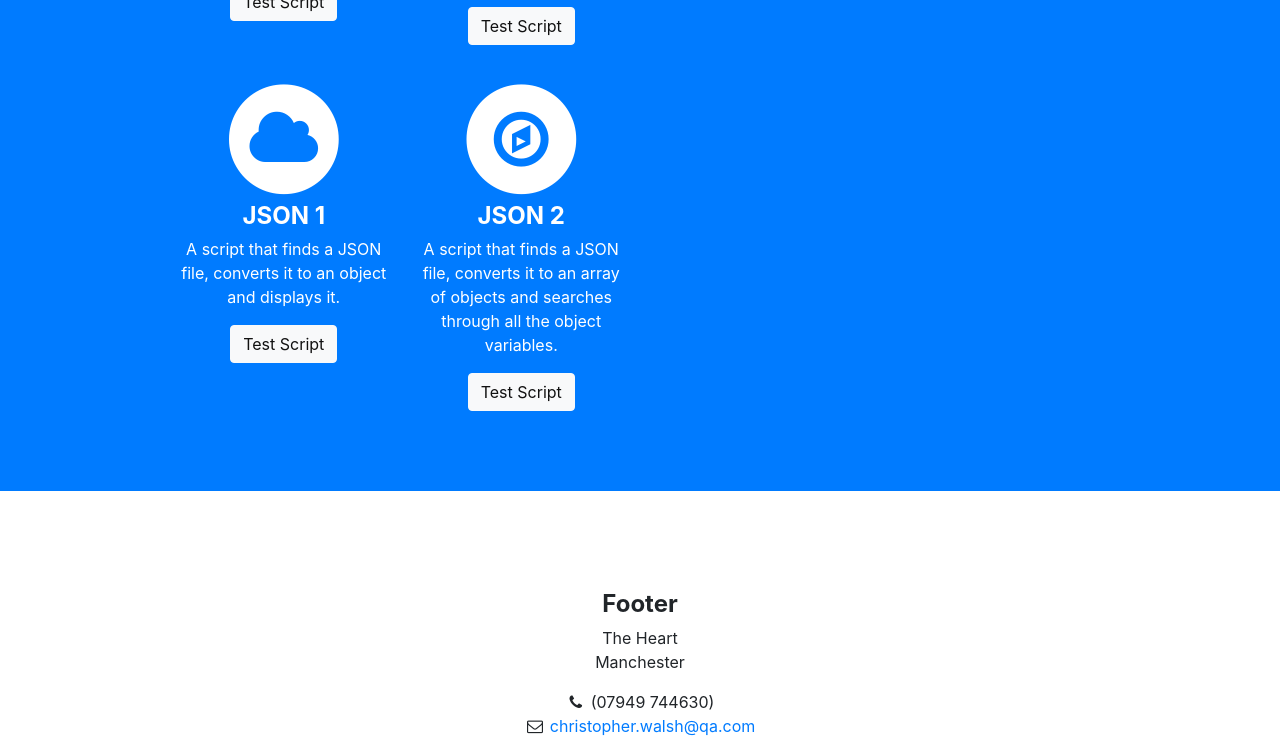
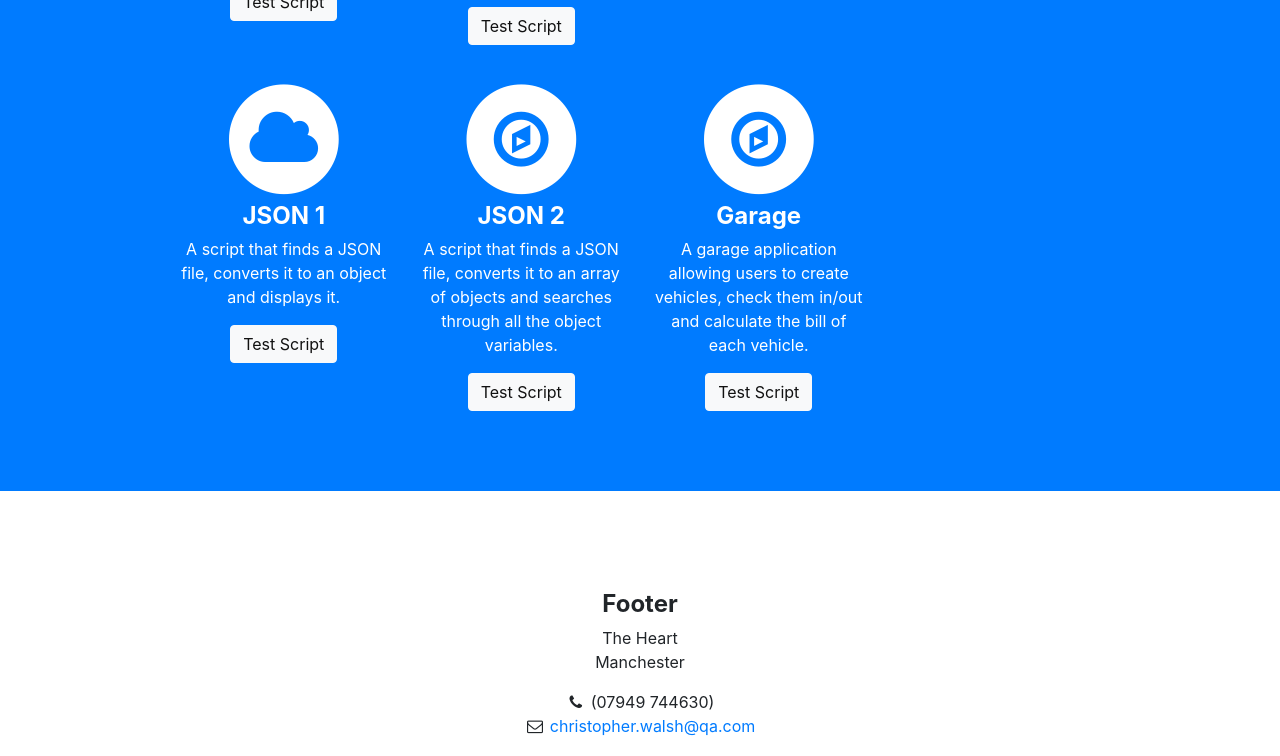
Before and after one commit to Chris150994/Chris150994.github.io, a website with bundled scripts: page ProjectList.html in a window 1280 px wide. Shown: the part 2904-3660 px from the top of the page. Built offline with nearby package versions, Linux system fonts and the light colour scheme.

Commit message:
added the garage script

```diff
--- a/ProjectList.html
+++ b/ProjectList.html
@@ -15,7 +15,8 @@
 
   <!-- Custom Fonts -->
   <link href="vendor/font-awesome/css/font-awesome.min.css" rel="stylesheet" type="text/css">
-    <link href="https://fonts.googleapis.com/css?family=Source+Sans+Pro:300,400,700,300italic,400italic,700italic" rel="stylesheet" type="text/css">
+  <link href="https://fonts.googleapis.com/css?family=Source+Sans+Pro:300,400,700,300italic,400italic,700italic" rel="stylesheet"
+    type="text/css">
 
   <!-- Custom CSS -->
   <link href="css/stylish-portfolio.css" rel="stylesheet">
@@ -274,7 +275,8 @@
                 <h4>
                   <strong>Fizz Buzz</strong>
                 </h4>
-                    <p>For a series of numbers between 1-100 it outputs fizz for each divisable by 3 and buzz if they're divisable by 5.</p>
+                <p>For a series of numbers between 1-100 it outputs fizz for each divisable by 3 and buzz if they're divisable
+                  by 5.</p>
                 <a href="https://chris150994.github.io/Projects/FIZZ%20BUZZ.html" class="btn btn-light">Test Script</a>
               </div>
             </div>
@@ -287,7 +289,8 @@
                 <h4>
                   <strong>Iteration 4</strong>
                 </h4>
-                    <p>A method that, given a number displays the process taken to get that number to 3 by only dividing by 3, adding 1 or subtracting 1.</p>
+                <p>A method that, given a number displays the process taken to get that number to 3 by only dividing by 3, adding
+                  1 or subtracting 1.</p>
                 <a href="https://chris150994.github.io/Projects/ITERATION%204.html" class="btn btn-light">Test Script</a>
               </div>
             </div>
@@ -329,7 +332,8 @@
                 <p>A script that finds a JSON file, converts it to an object and displays it.</p>
                 <a href="https://chris150994.github.io/Projects/JSON%201.html" class="btn btn-light">Test Script</a>
               </div>
-                </div><div class="col-md-3 col-sm-6">
+            </div>
+            <div class="col-md-3 col-sm-6">
               <div class="service-item">
                 <span class="fa-stack fa-4x">
                       <i class="fa fa-circle fa-stack-2x"></i>
@@ -338,8 +342,24 @@
                 <h4>
                   <strong>JSON 2</strong>
                 </h4>
-                    <p> A script that finds a JSON file, converts it to an array of objects and searches through all the object variables. </p>
+                <p> A script that finds a JSON file, converts it to an array of objects and searches through all the object variables.
+                </p>
                 <a href="https://chris150994.github.io/Projects/JSON%202.html" class="btn btn-light">Test Script</a>
+              </div>
+            </div>
+            <div class="col-md-3 col-sm-6">
+              <div class="service-item">
+                <span class="fa-stack fa-4x">
+                      <i class="fa fa-circle fa-stack-2x"></i>
+                      <i class="fa fa-compass fa-stack-1x text-primary"></i>
+                    </span>
+                <h4>
+                  <strong>Garage</strong>
+                </h4>
+                <p> A garage application allowing users to create vehicles, check them in/out and calculate the bill of each
+                  vehicle.
+                </p>
+                <a href="https://chris150994.github.io/Projects/GARAGE.html" class="btn btn-light">Test Script</a>
               </div>
             </div>
           </div>
@@ -365,8 +385,7 @@
             <br>Manchester</p>
           <ul class="list-unstyled">
             <li>
-                <i class="fa fa-phone fa-fw"></i>
-                (07949 744630) </li>
+              <i class="fa fa-phone fa-fw"></i> (07949 744630) </li>
             <li>
               <i class="fa fa-envelope-o fa-fw"></i>
               <a href="mailto:christopher.walsh@qa.com">christopher.walsh@qa.com</a>
```
Lines whose indentation alone changed are shown as unchanged.
